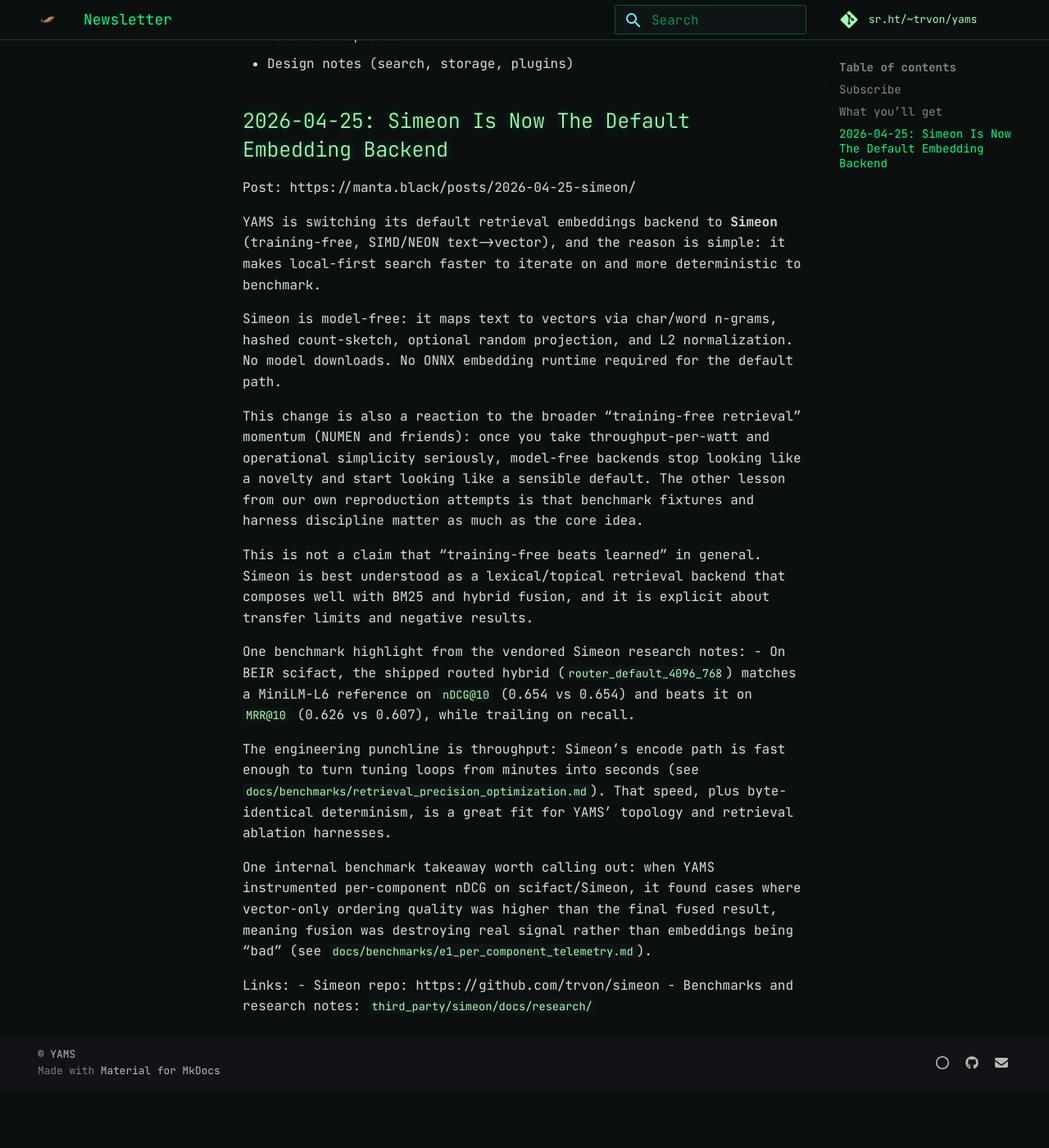
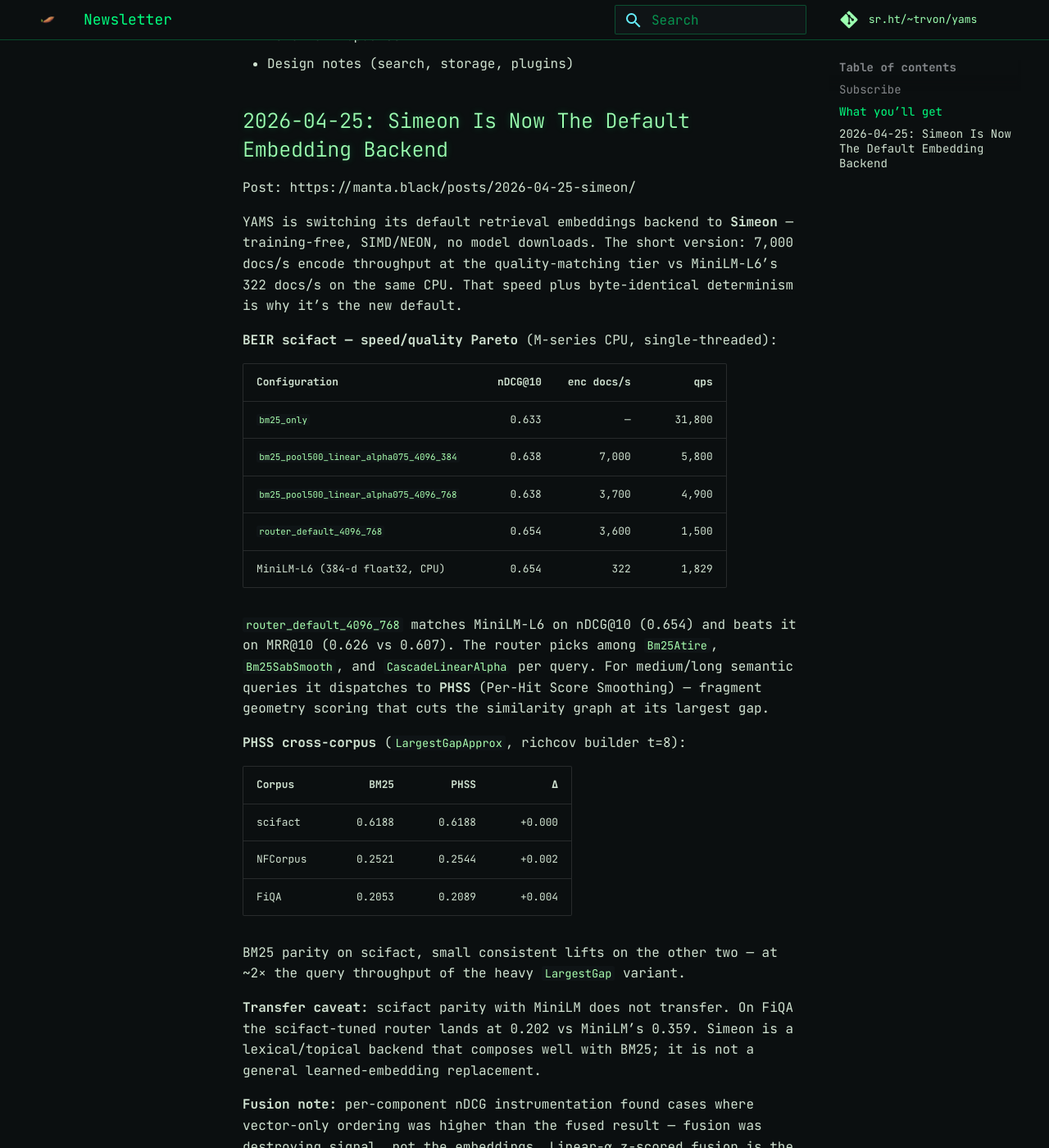
Before and after one commit to trvon/yams, an MkDocs documentation site: the page built from docs/newsletter.md, in a window 1280 px wide and 1400 px high, scrolled down 499 px. Shown: the whole window at 82% size. Built offline with MkDocs 1.6.1 and Material for MkDocs 9.7.7, drawn with Linux system fonts in a browser that asks for light colours; before the commit the page ends 1828 px from its top, so only the background shows below that; some of the changed text lies outside the part shown.

Commit message:
fix(ci): test fixes and newsletter numbers updates

```diff
--- a/docs/newsletter.md
+++ b/docs/newsletter.md
@@ -17,20 +17,33 @@
 
 Post: https://manta.black/posts/2026-04-25-simeon/
 
-YAMS is switching its default retrieval embeddings backend to **Simeon** (training-free, SIMD/NEON text->vector), and the reason is simple: it makes local-first search faster to iterate on and more deterministic to benchmark.
+YAMS is switching its default retrieval embeddings backend to **Simeon** — training-free, SIMD/NEON, no model downloads. The short version: 7,000 docs/s encode throughput at the quality-matching tier vs MiniLM-L6's 322 docs/s on the same CPU. That speed plus byte-identical determinism is why it's the new default.
 
-Simeon is model-free: it maps text to vectors via char/word n-grams, hashed count-sketch, optional random projection, and L2 normalization. No model downloads. No ONNX embedding runtime required for the default path.
+**BEIR scifact — speed/quality Pareto** (M-series CPU, single-threaded):
 
-This change is also a reaction to the broader "training-free retrieval" momentum (NUMEN and friends): once you take throughput-per-watt and operational simplicity seriously, model-free backends stop looking like a novelty and start looking like a sensible default. The other lesson from our own reproduction attempts is that benchmark fixtures and harness discipline matter as much as the core idea.
+| Configuration | nDCG@10 | enc docs/s | qps |
+|---|---:|---:|---:|
+| `bm25_only` | 0.633 | — | 31,800 |
+| `bm25_pool500_linear_alpha075_4096_384` | 0.638 | 7,000 | 5,800 |
+| `bm25_pool500_linear_alpha075_4096_768` | 0.638 | 3,700 | 4,900 |
+| `router_default_4096_768` | 0.654 | 3,600 | 1,500 |
+| MiniLM-L6 (384-d float32, CPU) | 0.654 | 322 | 1,829 |
 
-This is not a claim that "training-free beats learned" in general. Simeon is best understood as a lexical/topical retrieval backend that composes well with BM25 and hybrid fusion, and it is explicit about transfer limits and negative results.
+`router_default_4096_768` matches MiniLM-L6 on nDCG@10 (0.654) and beats it on MRR@10 (0.626 vs 0.607). The router picks among `Bm25Atire`, `Bm25SabSmooth`, and `CascadeLinearAlpha` per query. For medium/long semantic queries it dispatches to **PHSS** (Per-Hit Score Smoothing) — fragment geometry scoring that cuts the similarity graph at its largest gap.
 
-One benchmark highlight from the vendored Simeon research notes:
-- On BEIR scifact, the shipped routed hybrid (`router_default_4096_768`) matches a MiniLM-L6 reference on `nDCG@10` (0.654 vs 0.654) and beats it on `MRR@10` (0.626 vs 0.607), while trailing on recall.
+**PHSS cross-corpus** (`LargestGapApprox`, richcov builder t=8):
 
-The engineering punchline is throughput: Simeon's encode path is fast enough to turn tuning loops from minutes into seconds (see `docs/benchmarks/retrieval_precision_optimization.md`). That speed, plus byte-identical determinism, is a great fit for YAMS' topology and retrieval ablation harnesses.
+| Corpus | BM25 | PHSS | Δ |
+|---|---:|---:|---:|
+| scifact | 0.6188 | 0.6188 | +0.000 |
+| NFCorpus | 0.2521 | 0.2544 | +0.002 |
+| FiQA | 0.2053 | 0.2089 | +0.004 |
 
-One internal benchmark takeaway worth calling out: when YAMS instrumented per-component nDCG on scifact/Simeon, it found cases where vector-only ordering quality was higher than the final fused result, meaning fusion was destroying real signal rather than embeddings being "bad" (see `docs/benchmarks/e1_per_component_telemetry.md`).
+BM25 parity on scifact, small consistent lifts on the other two — at ~2× the query throughput of the heavy `LargestGap` variant.
+
+**Transfer caveat:** scifact parity with MiniLM does not transfer. On FiQA the scifact-tuned router lands at 0.202 vs MiniLM's 0.359. Simeon is a lexical/topical backend that composes well with BM25; it is not a general learned-embedding replacement.
+
+**Fusion note:** per-component nDCG instrumentation found cases where vector-only ordering was higher than the fused result — fusion was destroying signal, not the embeddings. Linear-α z-scored fusion is the only strategy that consistently beats BM25 alone on top-10 ranking.
 
 Links:
 - Simeon repo: https://github.com/trvon/simeon
```
Also changed, not shown: docs/prompts/PROMPT-eng-codex.md (+5 -7 lines), 3 other files.
